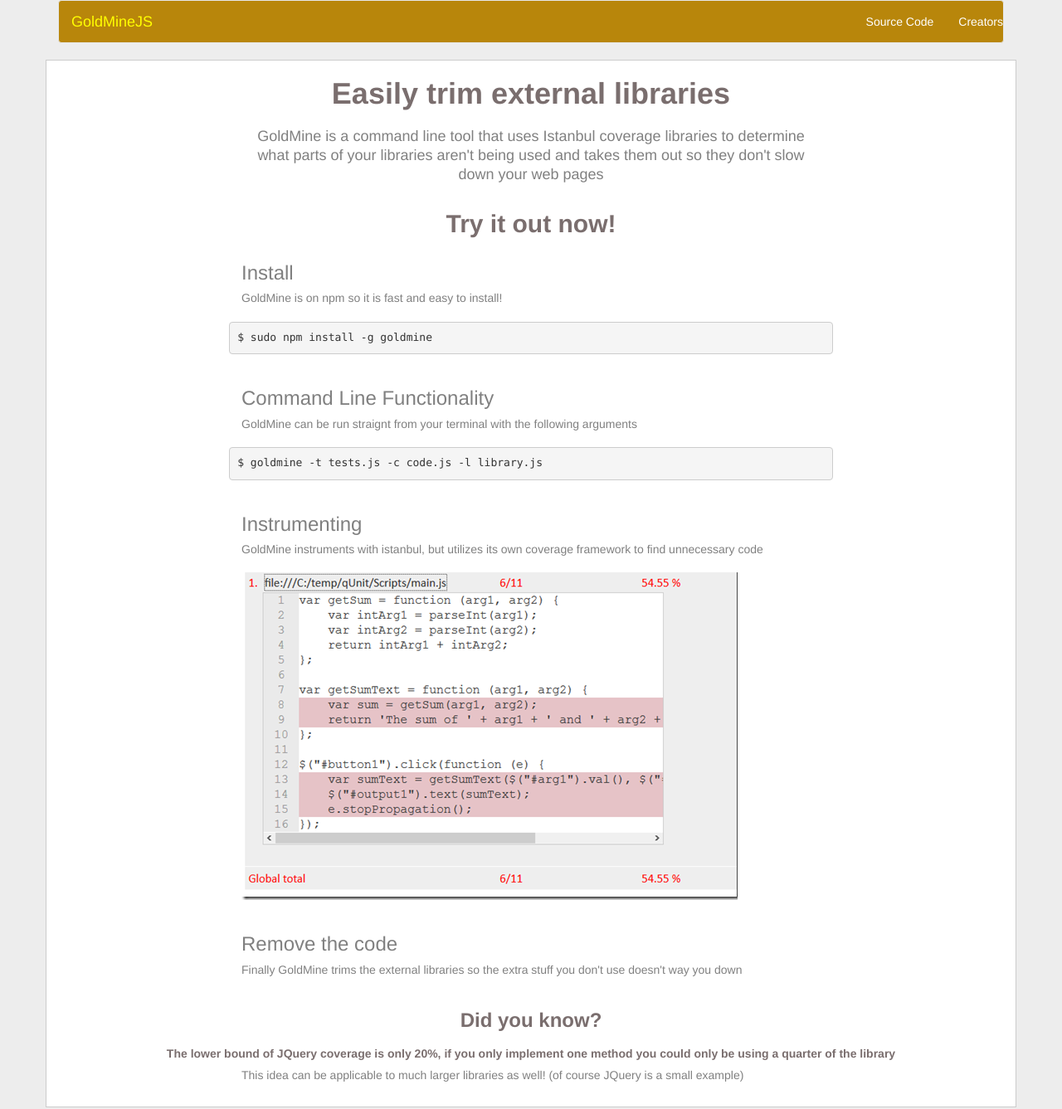
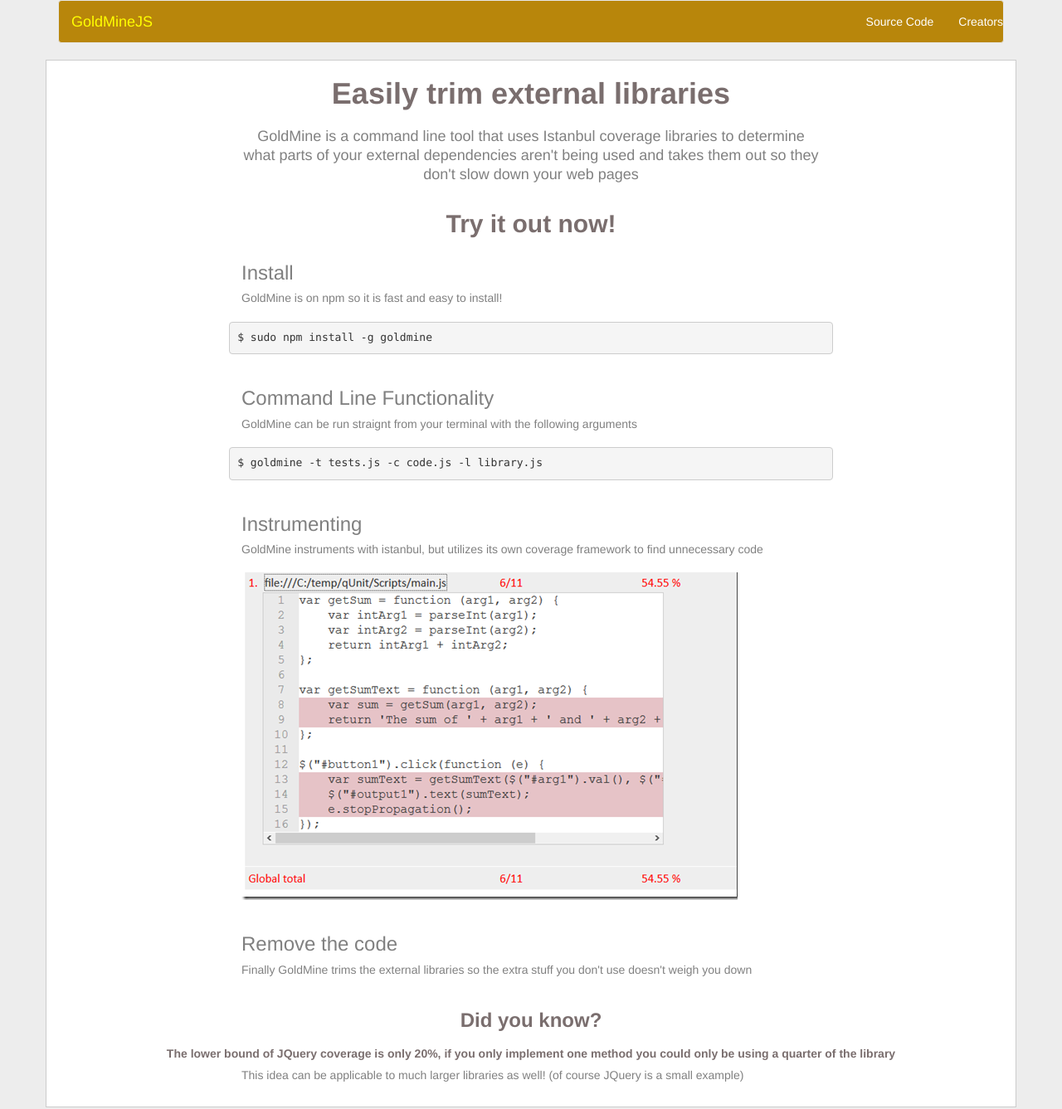
Before and after one commit to razzius/goldmine, a plain HTML site: page index.html in a window 1280 px wide. Shown: the top 1337 px of the page at 83% size. Drawn offline with nearby package versions, Linux system fonts and the light colour scheme.

Commit message:
more changes

```diff
--- a/index.html
+++ b/index.html
@@ -25,7 +25,7 @@
 				Easily trim external libraries
 			</h1>
 			<h4 class="smallertext padding">
-				GoldMine is a command line tool that uses Istanbul coverage libraries to determine what parts of your libraries aren't being used and takes them out so they don't slow down your web pages
+				GoldMine is a command line tool that uses Istanbul coverage libraries to determine what parts of your external dependencies aren't being used and takes them out so they don't slow down your web pages
 			</h4>
 			<h2 class="centertext padding">
 				Try it out now!
@@ -49,7 +49,7 @@
 		<h5 class="sidebar padding">GoldMine instruments with istanbul, but utilizes its own coverage framework to find unnecessary code</h5>
 		<img src="coverage.png" class="sidebar paddingbottom">
 		<h3 class="sidebar">Remove the code</h3>
-		<h5 class="sidebar padding">Finally GoldMine trims the external libraries so the extra stuff you don't use doesn't way you down</h5>
+		<h5 class="sidebar padding">Finally GoldMine trims the external libraries so the extra stuff you don't use doesn't weigh you down</h5>
 		<h3 class="centertext paddingtop padding">Did you know?</h3>
 		<h5 class="centertext">The lower bound of JQuery coverage is only 20%, if you only implement one method you could only be using a quarter of the library</h5>
 		<h5 class="sidebar paddingbottom">This idea can be applicable to much larger libraries as well!  (of course JQuery is a small example)</h5>
```
